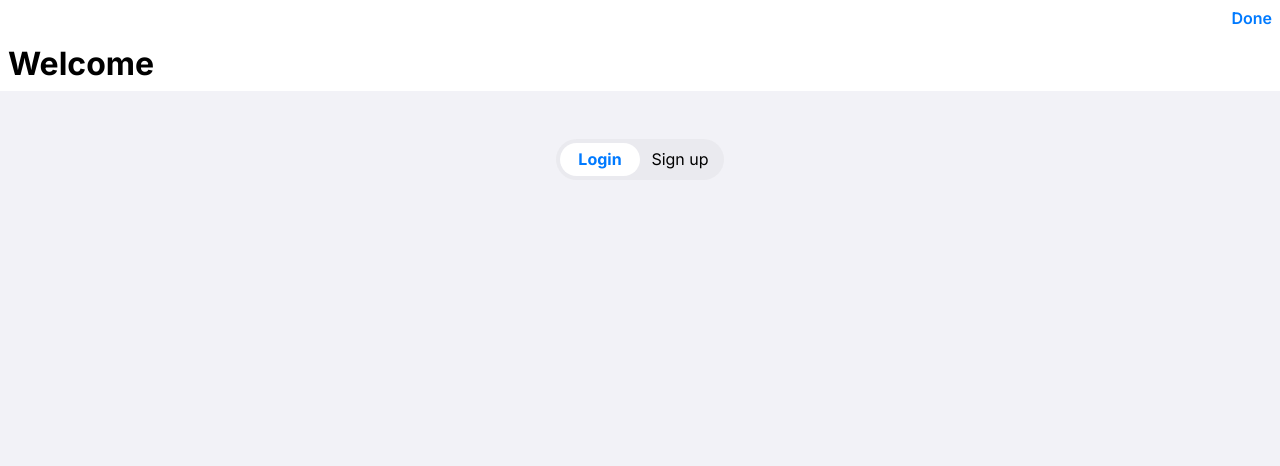
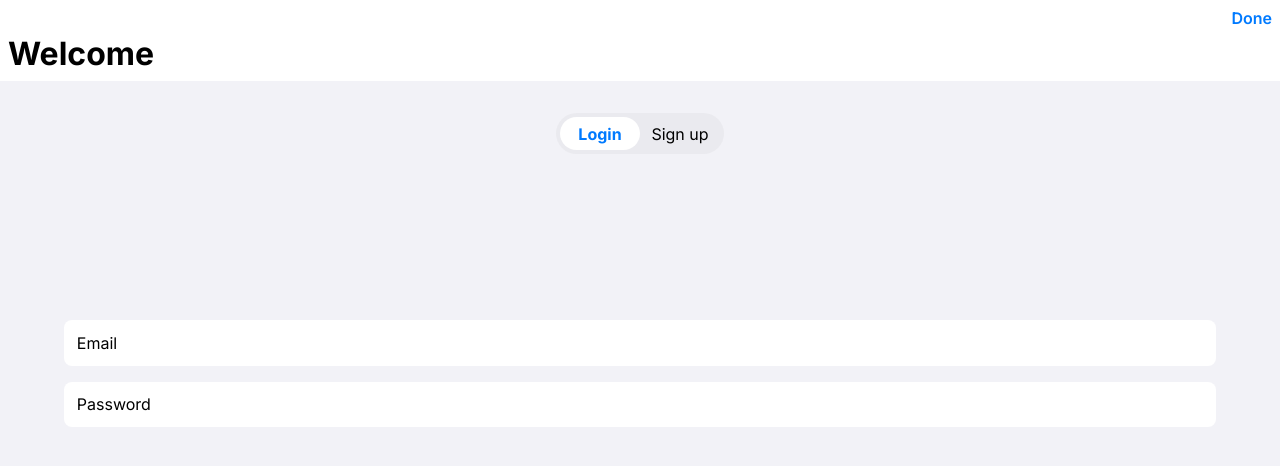
Before and after one commit to tbsoysal/login-page, a React (Vite) app: page / in a window 1280 px wide. Shown: the top 466 px of the page. Built offline with nearby package versions, Linux system fonts and the light colour scheme.

Commit message:
create form and components

```diff
--- a/src/App.css
+++ b/src/App.css
@@ -13,6 +13,7 @@
 
 body {
   background-color: #f2f2f7;
+  height: 100vh;
 }
 
 /* Header Section */
@@ -27,7 +28,7 @@ header .label {
   font-weight: 600;
   font-size: 1rem;
   width: max-content;
-  padding-bottom: 1rem;
+  padding-bottom: 0.4rem;
   padding-left: 1rem;
   margin-left: auto;
 }
@@ -39,7 +40,7 @@ header .heading {
 /* Toggle Component */
 
 .toggler {
-  margin-top: 3rem;
+  margin-top: 2rem;
   margin-inline: auto;
   background-color: rgba(166, 166, 166, 0.1);
   padding: 4px;
@@ -60,3 +61,44 @@ header .heading {
   font-weight: 700;
   color: var(--highlight-color);
 }
+
+/* Form */
+form {
+  position: absolute;
+  top: 40%;
+  left: 50%;
+  transform: translateX(-50%);
+}
+
+/* Input Boxes */
+
+.input-container {
+  display: flex;
+  background-color: white;
+  width: 90vw;
+  padding: 0.8rem;
+  margin-inline: auto;
+  margin-bottom: 1rem;
+  justify-content: space-between;
+  border-radius: 0.5rem;
+  position: relative;
+}
+
+.input-container .input-label {
+  width: 15%;
+}
+
+.input-container input {
+  border: none;
+  outline: none;
+  font-size: 16px;
+  margin: 0 1.7rem 0 2rem;
+  min-width: 0;
+  width: 60%;
+}
+
+.input-container .inputIcon {
+  position: absolute;
+  right: 1rem;
+  top: 0.9rem;
+}
--- a/src/App.tsx
+++ b/src/App.tsx
@@ -2,6 +2,7 @@ import { useState } from "react";
 import "./App.css";
 import Header from "./components/Header";
 import PageToggler from "./components/PageToggler";
+import LogInForm from "./components/LogInForm";
 
 function App() {
   const [currentPage, setCurrentPage] = useState<"login" | "signup">("login");
@@ -9,6 +10,7 @@ function App() {
     <>
       <Header />
       <PageToggler currentPage={currentPage} setCurrentPage={setCurrentPage} />
+      <LogInForm />
     </>
   );
 }
--- /dev/null
+++ b/src/components/InputBox.tsx
@@ -0,0 +1,27 @@
+import { useState } from "react";
+
+type Props = {
+  textField: string;
+  inputType: string;
+};
+
+function InputBox({ textField, inputType }: Props) {
+  const [inputText, setInputText] = useState<string>("");
+  return (
+    <div className="input-container">
+      <p className="input-label">{textField}</p>
+      <input
+        type={inputType}
+        value={inputText}
+        onChange={(e) => setInputText(e.target.value)}
+      />
+      {inputText && (
+        <span className="inputIcon" onClick={() => setInputText("")}>
+          <img src="./reset.svg" />
+        </span>
+      )}
+    </div>
+  );
+}
+
+export default InputBox;
--- /dev/null
+++ b/src/components/LogInForm.tsx
@@ -0,0 +1,12 @@
+import InputBox from "./InputBox";
+
+function LogInForm() {
+  return (
+    <form>
+      <InputBox textField={"Email"} inputType={"email"} />
+      <InputBox textField={"Password"} inputType={"password"} />
+    </form>
+  );
+}
+
+export default LogInForm;
```
Also changed, not shown: public/error.svg (added), public/reset.svg (added).
